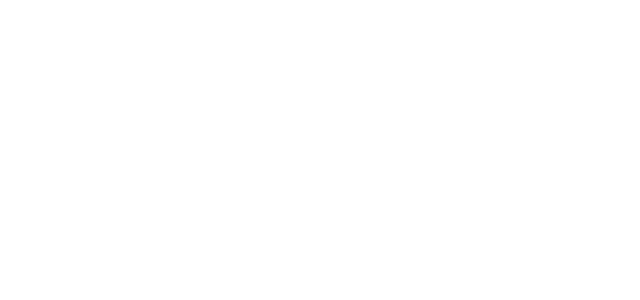
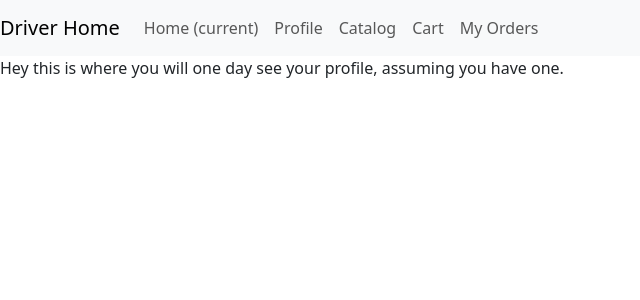
Before and after one commit to JLokerson/F25-Team01, a React (Create React App) app in the folder client/: page /DriverProfile in a window 1280 px wide. Before the commit this address had no page. Shown: the top 300 px of the page, without its empty margins (0-640 px from the left). Built offline with nearby package versions, Linux system fonts and the light colour scheme.

Commit message:
Profile page stubs added

```diff
--- a/client/src/App.js
+++ b/client/src/App.js
@@ -6,6 +6,9 @@ import Login from './components/Login';
 import AdminHome from './components/AdminHome';
 import DriverHome from './components/DriverHome';
 import SponsorHome from './components/SponsorHome';
+import AdminProfile from './components/ProfilePages/AdminProfile'
+import DriverProfile from './components/ProfilePages/DriverProfile'
+import SponsorProfile from './components/ProfilePages/SponsorProfile';
 
 function App() {
   return (
@@ -17,6 +20,9 @@ function App() {
         <Route path="/AdminHome" element={<AdminHome/>} />
         <Route path="/DriverHome" element={<DriverHome/>} />
         <Route path="/SponsorHome" element={<SponsorHome/>} />
+        <Route path="/AdminProfile" element={<AdminProfile/>} />
+        <Route path="/DriverProfile" element={<DriverProfile/>} />
+        <Route path="/SponsorProfile" element={<SponsorProfile/>} />
       </Routes>
     </Router>
   );
--- /dev/null
+++ b/client/src/components/ProfilePages/AdminProfile.jsx
@@ -0,0 +1,14 @@
+import React, { useState } from 'react';
+import 'bootstrap/dist/css/bootstrap.min.css';
+import { Link } from 'react-router-dom';
+import AdminNavbar from '../AdminNavbar';
+
+export default function AdminProfile() {
+    return (
+        <div>
+            {AdminNavbar()}
+            {/* Place profile stuff below here*/}
+            <p>Hey this is where you will one day see your profile, assuming you have one.</p>
+        </div>
+    );
+}
--- /dev/null
+++ b/client/src/components/ProfilePages/DriverProfile.jsx
@@ -0,0 +1,14 @@
+import React, { useState } from 'react';
+import 'bootstrap/dist/css/bootstrap.min.css';
+import { Link } from 'react-router-dom';
+import DriverNavbar from '../DriverNavbar';
+
+export default function DriverProfile() {
+    return (
+        <div>
+            {DriverNavbar()}
+            {/* Place profile stuff below here*/}
+            <p>Hey this is where you will one day see your profile, assuming you have one.</p>
+        </div>
+    );
+}
--- /dev/null
+++ b/client/src/components/ProfilePages/SponsorProfile.jsx
@@ -0,0 +1,14 @@
+import React, { useState } from 'react';
+import 'bootstrap/dist/css/bootstrap.min.css';
+import { Link } from 'react-router-dom';
+import SponsorNavbar from '../SponsorNavbar';
+
+export default function SponsorProfile() {
+    return (
+        <div>
+            {SponsorNavbar()}
+            {/* Place profile stuff below here*/}
+            <p>Hey this is where you will one day see your profile, assuming you have one.</p>
+        </div>
+    );
+}
```
